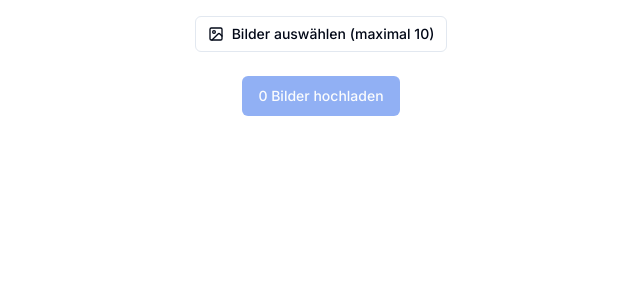
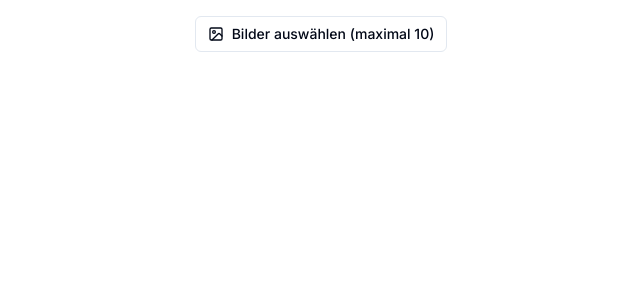
Before and after one commit to pkerschbaum/packages, a Next.js app in the folder packages/crowd-lense/: page /upload in a window 1280 px wide. Shown: the top 300 px of the page, without its empty margins (319-959 px from the left). Built offline with nearby package versions, Linux system fonts and the light colour scheme.

Commit message:
feat(crowd-lense): improve

```diff
--- a/packages/crowd-lense/src/app/layout.tsx
+++ b/packages/crowd-lense/src/app/layout.tsx
@@ -6,7 +6,7 @@ import { Providers } from '@/components/providers';
 const inter = Inter({ subsets: ['latin'] });
 
 export const metadata: Metadata = {
-  title: 'CrowdLense',
+  title: 'Ballermannparty 2025 - Fotos hochladen',
 };
 
 export const viewport: Viewport = {
--- a/packages/crowd-lense/src/components/image-upload.tsx
+++ b/packages/crowd-lense/src/components/image-upload.tsx
@@ -154,6 +154,7 @@ export function ImageUpload() {
         </Button>
       </div>
 
+      {files.filter((f) => f.status === 'pending').length > 0 && (
         <div className="flex justify-center">
           <Button
             onClick={uploadFiles}
@@ -163,6 +164,7 @@ export function ImageUpload() {
             {files.filter((f) => f.status === 'pending').length} Bilder hochladen
           </Button>
         </div>
+      )}
 
       <input
         id="file-input"
```
Lines whose indentation alone changed are shown as unchanged.
